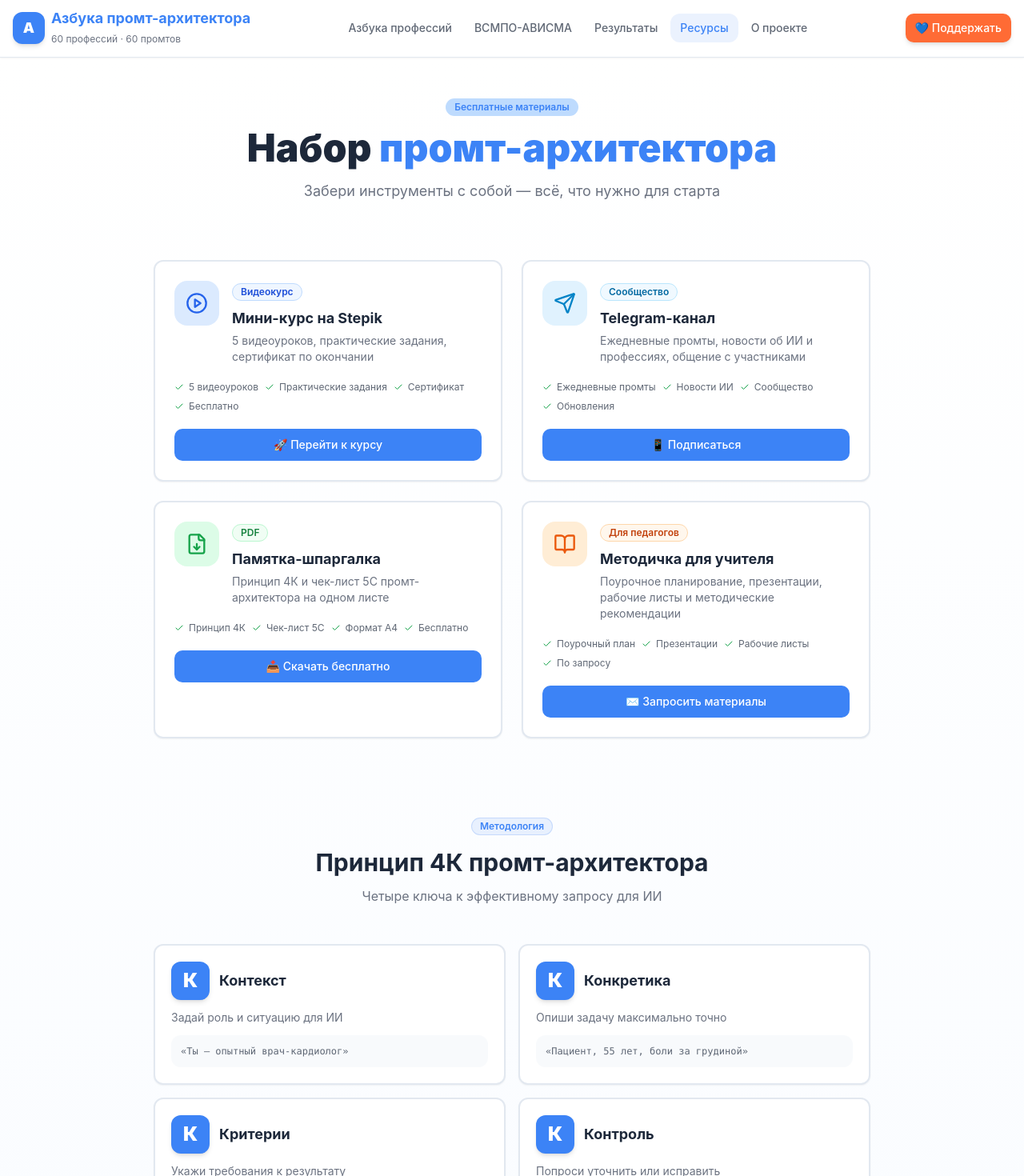
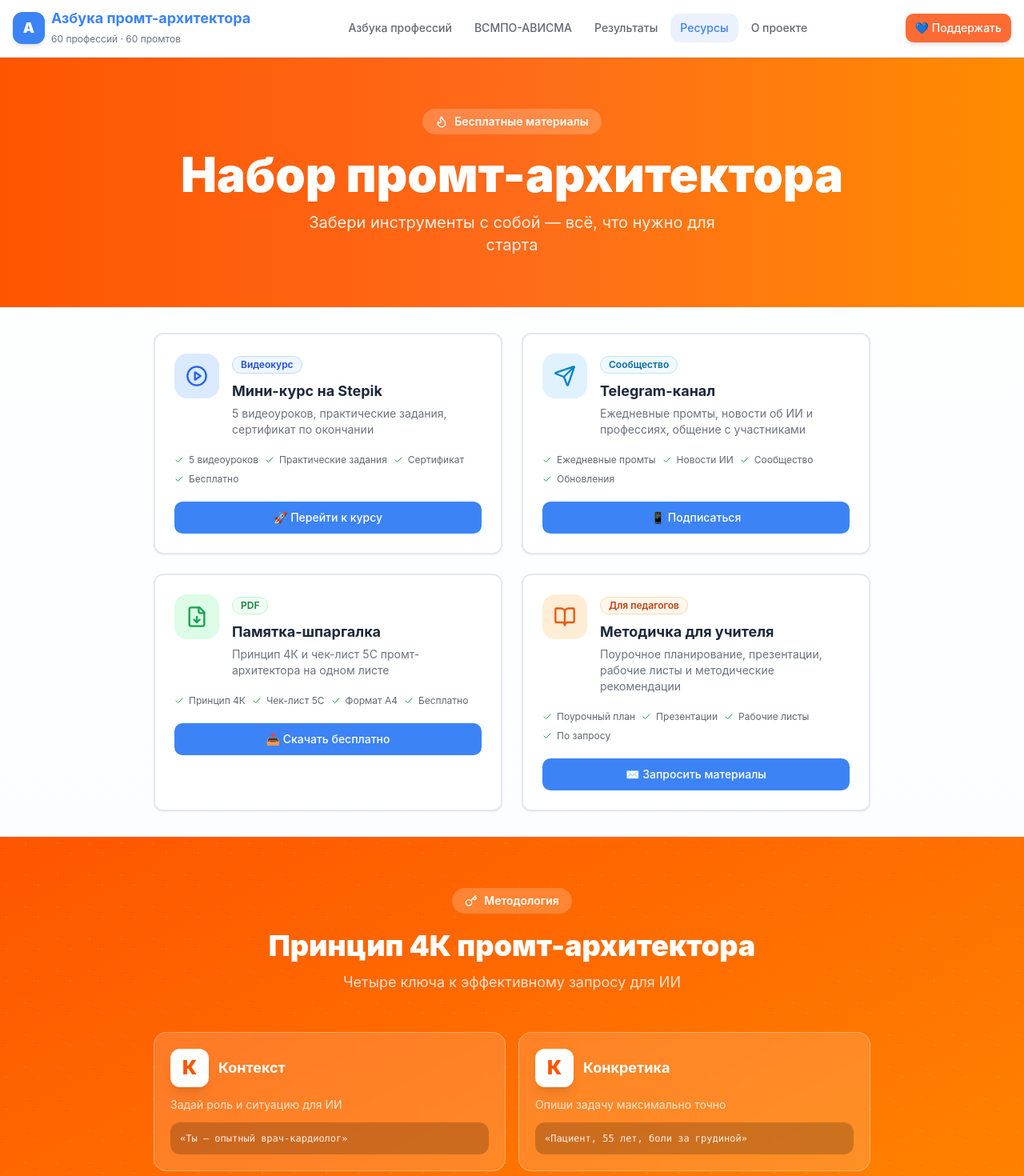
Before and after one commit to pr-poehali-dev/promt-azbuka, a React (Vite) app: page /resources in a window 1280 px wide. Shown: the top 1470 px of the page at 80% size. Built offline with nearby package versions, Linux system fonts and the light colour scheme.

Commit message:
добавь очень ярких оранжевых вставок

```diff
--- a/src/index.css
+++ b/src/index.css
@@ -24,8 +24,11 @@
     --muted: 210 40% 96.1%;
     --muted-foreground: 220 9% 46%;
 
-    --accent: 38 92% 50%;
+    --accent: 22 100% 52%;
     --accent-foreground: 0 0% 100%;
+    --orange: 22 100% 52%;
+    --orange-light: 32 100% 95%;
+    --orange-mid: 22 100% 60%;
 
     --destructive: 0 84.2% 60.2%;
     --destructive-foreground: 210 40% 98%;
--- a/src/pages/Alphabet.tsx
+++ b/src/pages/Alphabet.tsx
@@ -28,12 +28,17 @@ const Alphabet = () => {
   return (
     <Layout>
       <div className="bg-gradient-to-b from-white via-blue-50/30 to-white">
+        {/* Orange top bar */}
+        <div className="bg-gradient-to-r from-[#FF5500] to-[#FF8C00] h-2" />
         {/* Header */}
         <section className="container mx-auto px-4 pt-12 pb-8">
           <div className="text-center max-w-3xl mx-auto">
-            <Badge className="mb-4 bg-secondary text-secondary-foreground">60 профессий · 22 буквы</Badge>
+            <div className="inline-flex items-center gap-2 bg-[#FF5500]/10 border border-[#FF5500]/30 rounded-full px-4 py-1.5 mb-4">
+              <Icon name="BookOpen" size={14} className="text-[#FF5500]" />
+              <span className="text-[#FF5500] text-sm font-semibold">60 профессий · 22 буквы</span>
+            </div>
             <h1 className="text-4xl md:text-5xl font-black mb-4">
-              Азбука <span className="text-primary">профессий будущего</span>
+              Азбука <span className="text-[#FF5500]">профессий будущего</span>
             </h1>
             <p className="text-lg text-muted-foreground mb-8">
               Выбери букву, чтобы найти свою профессию. Наведи на букву — увидишь профессии.
@@ -77,7 +82,7 @@ const Alphabet = () => {
                       disabled={!hasProfs}
                       className={`w-14 h-14 rounded-2xl text-2xl font-black transition-all ${
                         hasProfs
-                          ? "bg-white border-2 border-border hover:border-primary hover:bg-primary hover:text-white hover:shadow-lg cursor-pointer text-primary hover:scale-110"
+                          ? "bg-white border-2 border-border hover:border-[#FF5500] hover:bg-[#FF5500] hover:text-white hover:shadow-lg hover:shadow-orange-300/50 cursor-pointer text-[#FF5500] hover:scale-110"
                           : "bg-gray-50 border-2 border-gray-100 text-gray-300 cursor-default"
                       }`}
                     >
--- a/src/pages/ProfessionPage.tsx
+++ b/src/pages/ProfessionPage.tsx
@@ -59,7 +59,7 @@ const ProfessionPage = () => {
             <div className="flex flex-col md:flex-row items-start gap-8">
               {/* Big letter */}
               <div className="flex-shrink-0">
-                <div className="w-28 h-28 bg-gradient-to-br from-primary to-blue-600 rounded-3xl flex items-center justify-center shadow-2xl">
+                <div className="w-28 h-28 bg-gradient-to-br from-[#FF5500] to-[#FF8C00] rounded-3xl flex items-center justify-center shadow-2xl shadow-orange-300/50">
                   <span className="text-6xl font-black text-white leading-none">{profession.letter}</span>
                 </div>
               </div>
@@ -76,7 +76,7 @@ const ProfessionPage = () => {
                 <p className="text-xl text-muted-foreground leading-relaxed">{profession.description}</p>
 
                 <div className="flex flex-wrap gap-3 mt-6">
-                  <Button onClick={copyPrompt} className="shadow-md">
+                  <Button onClick={copyPrompt} className="shadow-md bg-[#FF5500] hover:bg-[#E04A00] text-white border-0 shadow-orange-300/40">
                     <Icon name={copied ? "Check" : "Copy"} size={18} className="mr-2" />
                     {copied ? "Скопировано!" : "📋 Скопировать промт"}
                   </Button>
@@ -130,8 +130,8 @@ const ProfessionPage = () => {
             </Card>
 
             {/* Prompt Solution */}
-            <Card className="border-2 border-primary/30 overflow-hidden">
-              <div className="bg-gradient-to-r from-primary to-blue-600 px-6 md:px-8 py-5">
+            <Card className="border-2 border-[#FF5500]/40 overflow-hidden">
+              <div className="bg-gradient-to-r from-[#FF5500] to-[#FF8C00] px-6 md:px-8 py-5">
                 <div className="flex items-center gap-3">
                   <div className="w-10 h-10 bg-white/20 rounded-xl flex items-center justify-center">
                     <Icon name="MessageSquare" size={20} className="text-white" />
@@ -161,18 +161,18 @@ const ProfessionPage = () => {
                   </div>
 
                   <div className="flex flex-col sm:flex-row gap-3">
-                    <Button onClick={copyPrompt} className="flex-1 shadow-md text-base h-12">
+                    <Button onClick={copyPrompt} className="flex-1 bg-[#FF5500] hover:bg-[#E04A00] text-white border-0 shadow-lg shadow-orange-300/40 text-base h-12">
                       <Icon name={copied ? "Check" : "Copy"} size={18} className="mr-2" />
                       {copied ? "✅ Скопировано!" : "📋 Копировать промт"}
                     </Button>
                   </div>
 
-                  <div className="mt-6 p-5 bg-gradient-to-r from-blue-50 to-indigo-50 rounded-xl border border-blue-200">
-                    <h3 className="font-bold text-blue-900 mb-2 flex items-center gap-2">
-                      <Icon name="Lightbulb" size={18} className="text-blue-600" />
+                  <div className="mt-6 p-5 bg-gradient-to-r from-[#FF5500]/5 to-orange-50 rounded-xl border border-[#FF5500]/20">
+                    <h3 className="font-bold text-[#CC4400] mb-2 flex items-center gap-2">
+                      <Icon name="Lightbulb" size={18} className="text-[#FF5500]" />
                       Суть синергии
                     </h3>
-                    <p className="text-blue-800 text-sm leading-relaxed">{profession.promptExplanation}</p>
+                    <p className="text-[#993300] text-sm leading-relaxed">{profession.promptExplanation}</p>
                   </div>
                 </div>
               </CardContent>
--- a/src/pages/Resources.tsx
+++ b/src/pages/Resources.tsx
@@ -90,18 +90,21 @@ const Resources = () => {
   return (
     <Layout>
       <div className="bg-gradient-to-b from-white via-blue-50/30 to-white">
-        {/* Header */}
-        <section className="container mx-auto px-4 pt-12 pb-10">
-          <div className="text-center max-w-3xl mx-auto">
-            <Badge className="mb-4 bg-secondary text-secondary-foreground">Бесплатные материалы</Badge>
-            <h1 className="text-4xl md:text-5xl font-black mb-4">
-              Набор <span className="text-primary">промт-архитектора</span>
+        {/* Orange Hero Banner */}
+        <div className="bg-gradient-to-r from-[#FF5500] via-[#FF6B1A] to-[#FF8C00] py-16">
+          <div className="container mx-auto px-4 text-center">
+            <div className="inline-flex items-center gap-2 bg-white/20 rounded-full px-4 py-1.5 mb-5">
+              <Icon name="Flame" size={16} className="text-white" />
+              <span className="text-white text-sm font-semibold">Бесплатные материалы</span>
+            </div>
+            <h1 className="text-4xl md:text-6xl font-black text-white mb-4 drop-shadow-sm">
+              Набор промт-архитектора
             </h1>
-            <p className="text-lg text-muted-foreground">
+            <p className="text-xl text-white/90 max-w-xl mx-auto">
               Забери инструменты с собой — всё, что нужно для старта
             </p>
           </div>
-        </section>
+        </div>
 
         {/* Resources Grid */}
         <section className="container mx-auto px-4 py-8">
@@ -148,34 +151,38 @@ const Resources = () => {
           </div>
         </section>
 
-        {/* 4K Principle */}
-        <section className="container mx-auto px-4 py-16">
+        {/* 4K Principle — Orange Block */}
+        <section className="py-16 bg-gradient-to-br from-[#FF5500] to-[#FF8C00] relative overflow-hidden">
+          <div className="absolute inset-0 opacity-10" style={{backgroundImage: "radial-gradient(circle at 20% 50%, white 1px, transparent 1px), radial-gradient(circle at 80% 20%, white 1px, transparent 1px)", backgroundSize: "40px 40px"}} />
+          <div className="container mx-auto px-4 relative">
             <div className="max-w-4xl mx-auto">
               <div className="text-center mb-12">
-              <Badge className="mb-4 bg-primary/10 text-primary border-primary/20">Методология</Badge>
-              <h2 className="text-3xl font-bold">Принцип 4К промт-архитектора</h2>
-              <p className="text-muted-foreground mt-3">
+                <div className="inline-flex items-center gap-2 bg-white/20 rounded-full px-4 py-1.5 mb-5">
+                  <Icon name="Key" size={16} className="text-white" />
+                  <span className="text-white text-sm font-semibold">Методология</span>
+                </div>
+                <h2 className="text-3xl md:text-4xl font-black text-white">Принцип 4К промт-архитектора</h2>
+                <p className="text-white/80 mt-3 text-lg">
                   Четыре ключа к эффективному запросу для ИИ
                 </p>
               </div>
 
               <div className="grid grid-cols-1 sm:grid-cols-2 gap-4">
                 {principle4K.map((item, i) => (
-                <Card key={i} className="border-2 hover:border-primary/40 hover:shadow-lg transition-all">
-                  <CardContent className="p-5">
+                  <div key={i} className="bg-white/15 backdrop-blur-sm rounded-2xl border border-white/30 p-5 hover:bg-white/25 transition-all">
                     <div className="flex items-center gap-3 mb-3">
-                      <div className="w-12 h-12 bg-primary rounded-xl flex items-center justify-center shadow-md">
-                        <span className="text-2xl font-black text-white">{item.letter}</span>
+                      <div className="w-12 h-12 bg-white rounded-xl flex items-center justify-center shadow-lg">
+                        <span className="text-2xl font-black text-[#FF5500]">{item.letter}</span>
                       </div>
-                      <h3 className="text-lg font-bold">{item.title}</h3>
+                      <h3 className="text-lg font-bold text-white">{item.title}</h3>
                     </div>
-                    <p className="text-sm text-muted-foreground mb-3">{item.desc}</p>
-                    <div className="bg-muted/50 rounded-lg p-3">
-                      <p className="text-xs font-mono text-foreground/70">{item.example}</p>
+                    <p className="text-white/80 text-sm mb-3">{item.desc}</p>
+                    <div className="bg-black/20 rounded-lg p-3">
+                      <p className="text-xs font-mono text-white/90">{item.example}</p>
                     </div>
-                  </CardContent>
-                </Card>
+                  </div>
                 ))}
+              </div>
             </div>
           </div>
         </section>
```
Also changed, not shown: src/pages/Index.tsx (+23 -10 lines). Lines whose indentation alone changed are shown as unchanged.
